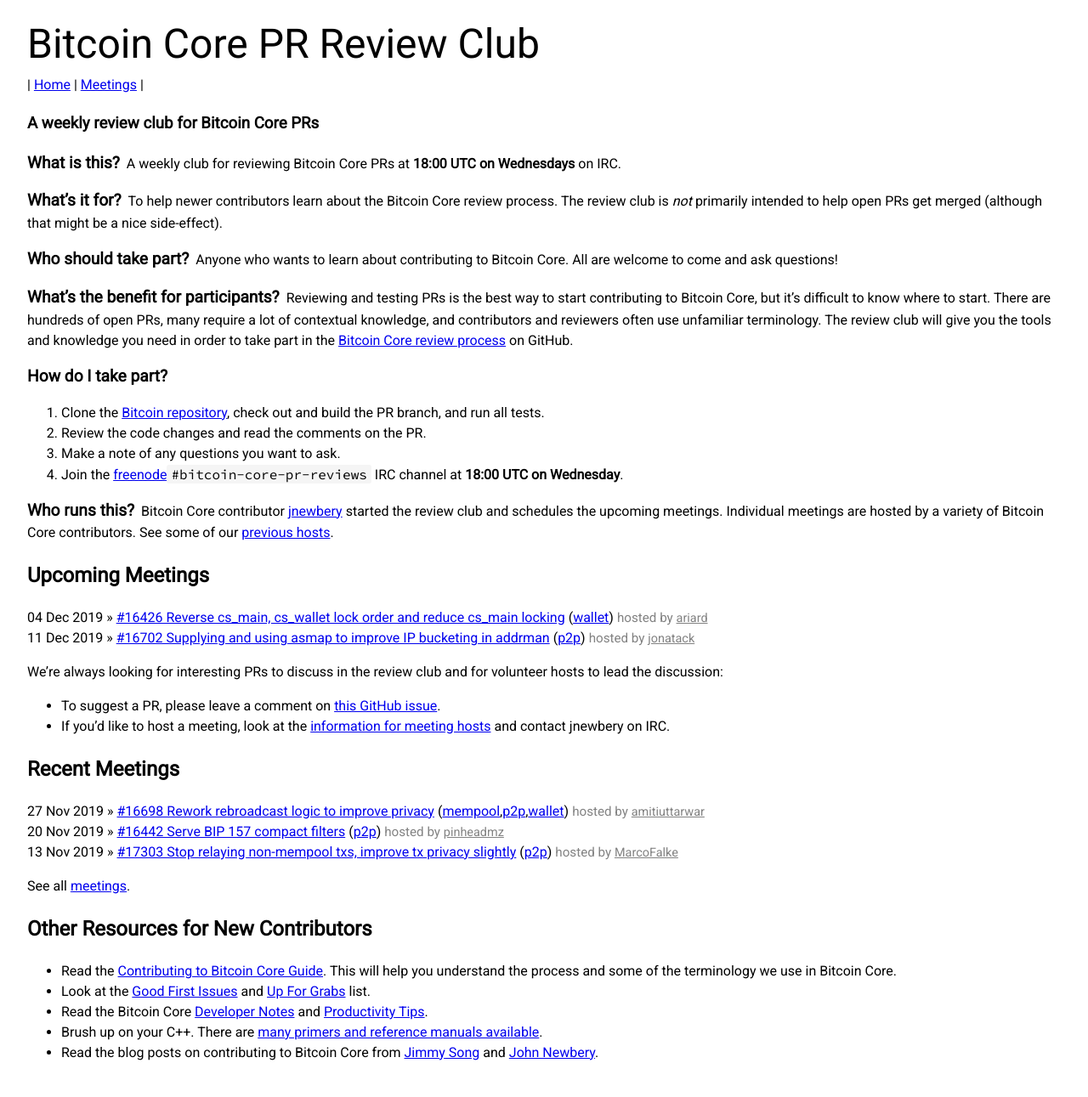
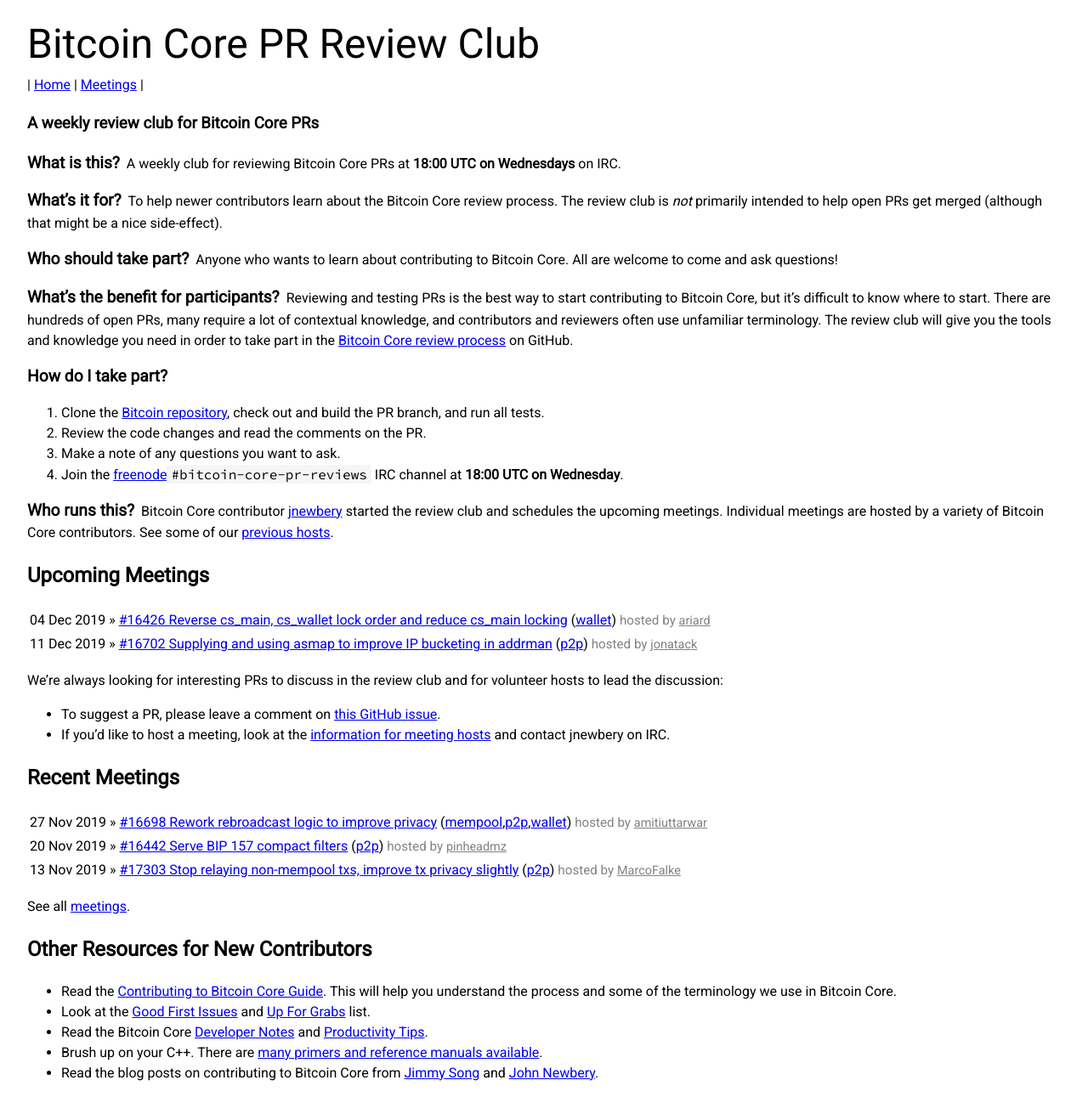
Before and after one commit to bitcoin-core-review-club/website, a Jekyll site: the page built from index.md, in a window 1280 px wide. Shown: the whole page at 85% size. Built offline with Jekyll 4.4.1, drawn with Linux system fonts in a browser that asks for light colours; nearby versions of some CDN libraries; before the commit the page ends 1267 px from its top, so only the background shows below that.

Commit message:
Fix vertical alignment of PRs in homepage

```diff
--- a/index.md
+++ b/index.md
@@ -41,24 +41,30 @@
 
 ## Upcoming Meetings
 
+<table>
 {% for post in site.posts reversed %}
   {% capture nowunix %}{{'now' | date: "%s"}}{% endcapture %}
   {% capture posttime %}{{post.date | date: '%s'}}{% endcapture %}
   {% capture components %}
-    {%- for comp in post.components -%}
-      <a href="/meetings-components/#{{comp}}">{{comp}}</a>{% unless forloop.last %}, {% endunless %}
-    {%- endfor -%}
+  {%- for comp in post.components -%}
+    <a href="/meetings-components/#{{comp}}">{{comp}}</a>{% unless forloop.last %}, {% endunless %}
+  {%- endfor -%}
   {% endcapture %}
-  {% if posttime >= nowunix %}<div class="home-posts-post">
-    <span class="home-posts-post-date">{{ post.date | date_to_string }}</span>
-    <span class="home-posts-post-arrow">&raquo;</span>
-    <a class="home-posts-post-title" href="{{ post.url }}">#{{ post.pr }} {{ post.title }}</a>
-    ({{components}})
-    <span class="host">hosted by
-      <a class="host" href="/meetings-hosts/#{{post.host}}">{{ post.host }}</a>
-    </span>
-  </div>{%- endif -%}
+  {% if posttime >= nowunix %}
+    <tr>
+      <div class="home-posts-post">
+        <td><span class="home-posts-post-date">{{ post.date | date_to_string }}</span></td>
+        <td><span class="home-posts-post-arrow">&raquo;</span></td>
+        <td><a class="home-posts-post-title" href="{{ post.url }}">#{{ post.pr }} {{ post.title }}</a>
+        ({{components}})
+        <span class="host">hosted by
+        <a class="host" href="/meetings-hosts/#{{post.host}}">{{ post.host }}</a>
+        </span></td>
+      </div>
+    </tr>
+  {%- endif -%}
 {% endfor %}
+</table>
 
 We're always looking for interesting PRs to discuss in the review club and for
 volunteer hosts to lead the discussion:
@@ -71,6 +77,7 @@
 
 ## Recent Meetings
 
+<table>
 {% for post in site.posts limit: 5 %}
   {% capture nowunix %}{{'now' | date: "%s"}}{% endcapture %}
   {% capture posttime %}{{post.date | date: '%s'}}{% endcapture %}
@@ -79,14 +86,19 @@
     <a href="/meetings-components/#{{comp}}">{{comp}}</a>{% unless forloop.last %},{% endunless %}
   {%- endfor -%}
   {% endcapture %}
-  {% if posttime < nowunix %}<div class="home-posts-post">
-    <span class="home-posts-post-date">{{ post.date | date_to_string }}</span>
-    <span class="home-posts-post-arrow">&raquo;</span>
-    <a class="home-posts-post-title" href="{{ post.url }}">#{{ post.pr }} {{ post.title }}</a>
-    ({{components}})
-    <span class="host">hosted by <a class="host" href="/meetings-hosts/#{{post.host}}">{{ post.host }}</a></span>
-  </div>{%- endif -%}
+  {% if posttime < nowunix %}
+    <tr>
+      <div class="home-posts-post">
+        <td><span class="home-posts-post-date">{{ post.date | date_to_string }}</span></td>
+        <td><span class="home-posts-post-arrow">&raquo;</span></td>
+        <td><a class="home-posts-post-title" href="{{ post.url }}">#{{ post.pr }} {{ post.title }}</a>
+        ({{components}})
+        <span class="host">hosted by <a class="host" href="/meetings-hosts/#{{post.host}}">{{ post.host }}</a></span></td>
+      </div>
+    </tr>
+  {%- endif -%}
 {% endfor %}
+</table>
 
 See all [meetings](/meetings/).
 
```
